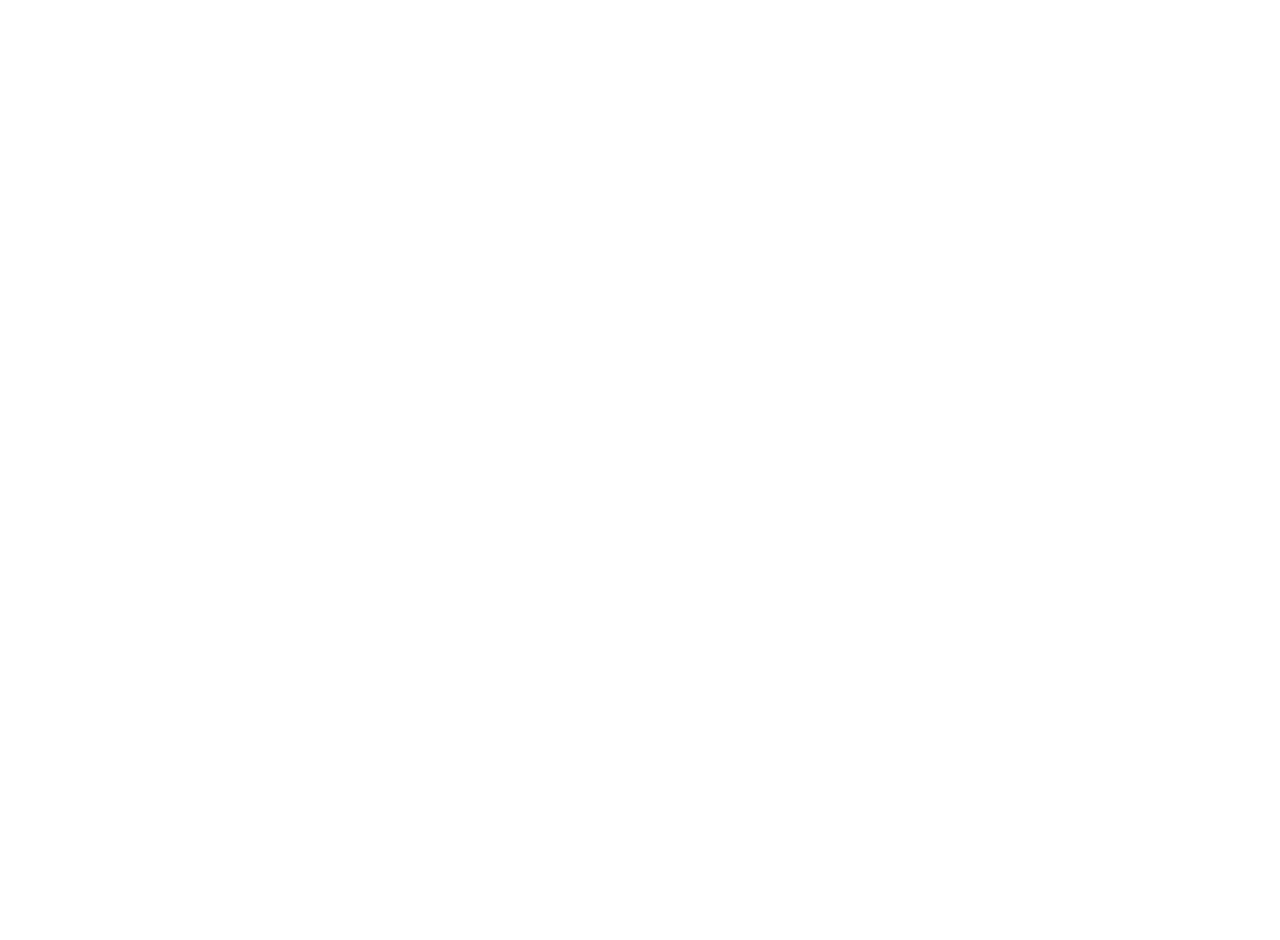
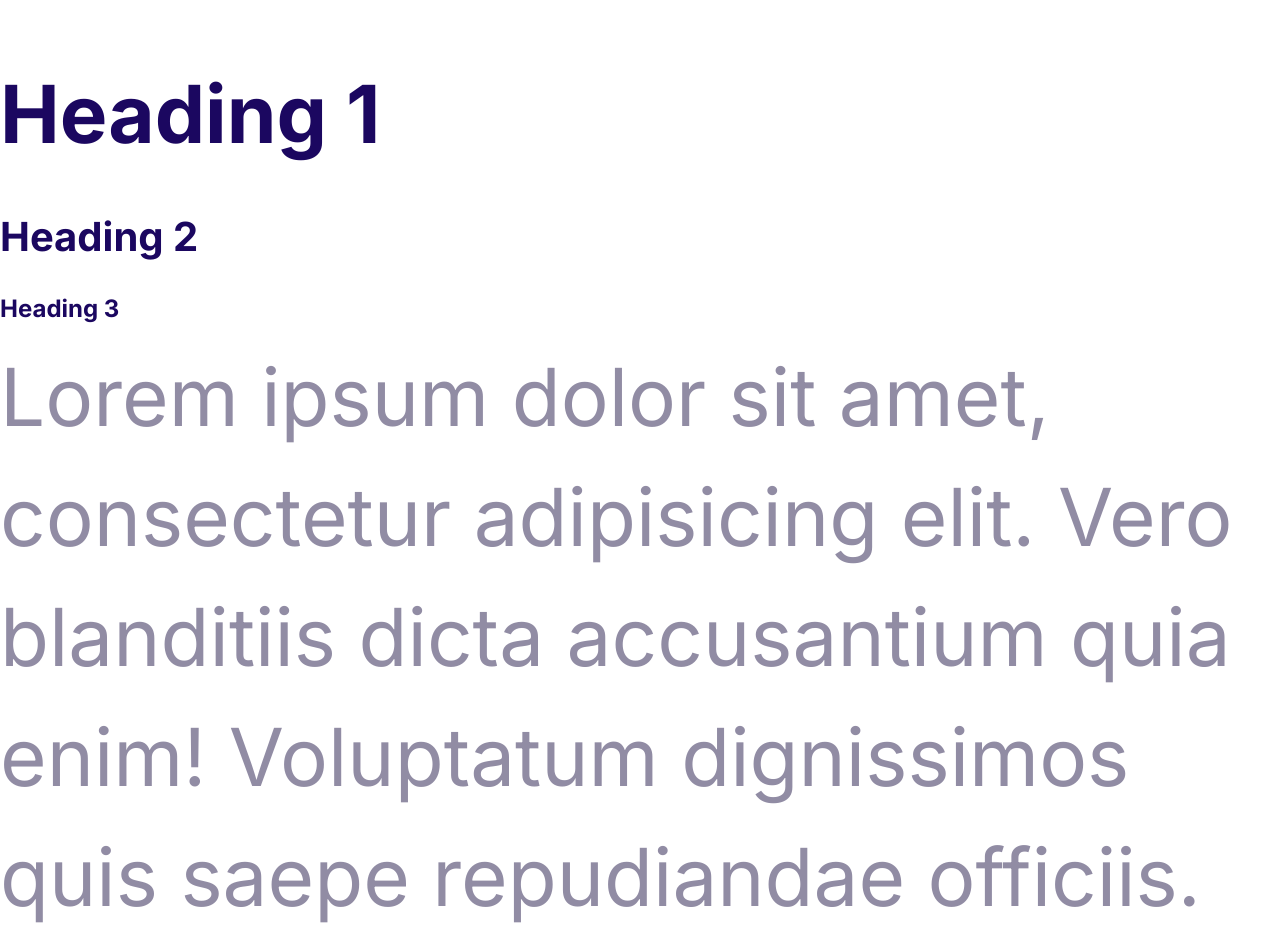
Before and after one commit to danidaily/danify, a plain HTML site: page index.html in a window 1280 px wide. Before the commit the page ends 800 px from the top, so only its background shows below. Drawn offline with Linux system fonts and the light colour scheme.

Commit message:
Define the styles for the fonts.

```diff
--- a/css/styles.css
+++ b/css/styles.css
@@ -6,3 +6,48 @@
     --color-body : #918ca4;
 
 }
+html{
+    /* 62.5% of 16px = 10px */
+    font-size: 62.5%;
+}
+body{
+    font-family: Inter, Arial, Arial, Helvetica, sans-serif;
+    /* 24 px */
+    font-size: 2.4rem;
+    /* 1.5 * font-size */
+    line-height: 1.5;
+    color: var(--color-body);
+}
+h1,h2,h3{
+    color: var(--color-headings);
+    margin-bottom: 1rem;
+
+}
+h1{
+    /* 7*10px = 70px */
+    font-size: 7rem;
+}
+h2{
+    font-size: 4rem;
+}
+h3{
+    font-size: 3rem;
+}
+p{
+    margin-top: 0;
+}
+
+@media screen and (min-width: 1024px){
+    body{
+        font-size: 8rem;
+    }
+    h1{
+        font-size: 8rem;
+    }
+    h2{
+        font-size: 4rem;
+    }
+    h3{
+        font-size: 2.4rem;
+    }
+}
--- a/index.html
+++ b/index.html
@@ -4,9 +4,23 @@
     <meta charset="UTF-8" />
     <meta http-equiv="X-UA-Compatible" content="IE=edge" />
     <meta name="viewport" content="width=device-width, initial-scale=1.0" />
+    <link rel="preconnect" href="https://fonts.gstatic.com" />
+    <link
+      href="https://fonts.googleapis.com/css2?family=Inter:wght@400;700&display=swap"
+      rel="stylesheet"
+    />
     <link rel="stylesheet" href="css/normalize.css" />
     <link rel="stylesheet" href="css/styles.css" />
-    <title>Document</title>
+    <title>Danify</title>
   </head>
-  <body></body>
+  <body>
+    <h1>Heading 1</h1>
+    <h2>Heading 2</h2>
+    <h3>Heading 3</h3>
+    <p>
+      Lorem ipsum dolor sit amet, consectetur adipisicing elit. Vero blanditiis
+      dicta accusantium quia enim! Voluptatum dignissimos quis saepe repudiandae
+      officiis.
+    </p>
+  </body>
 </html>
```
